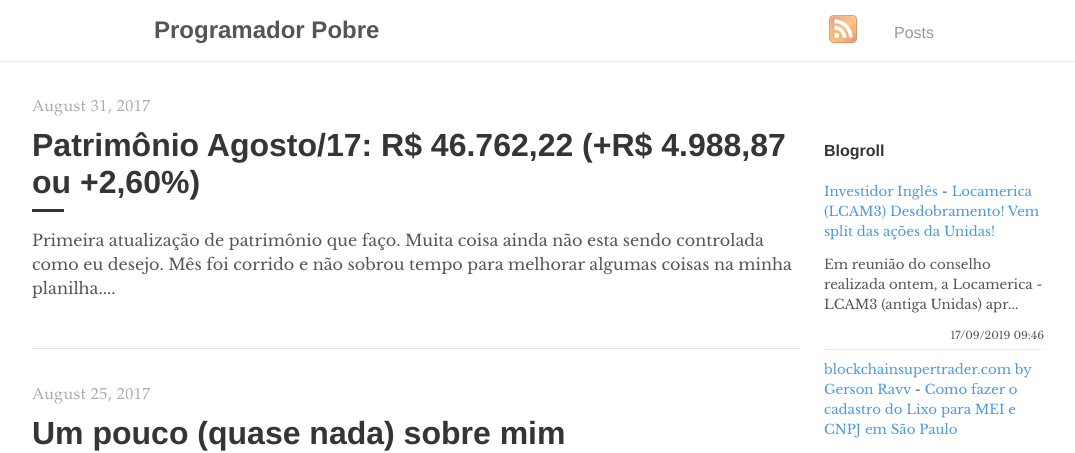
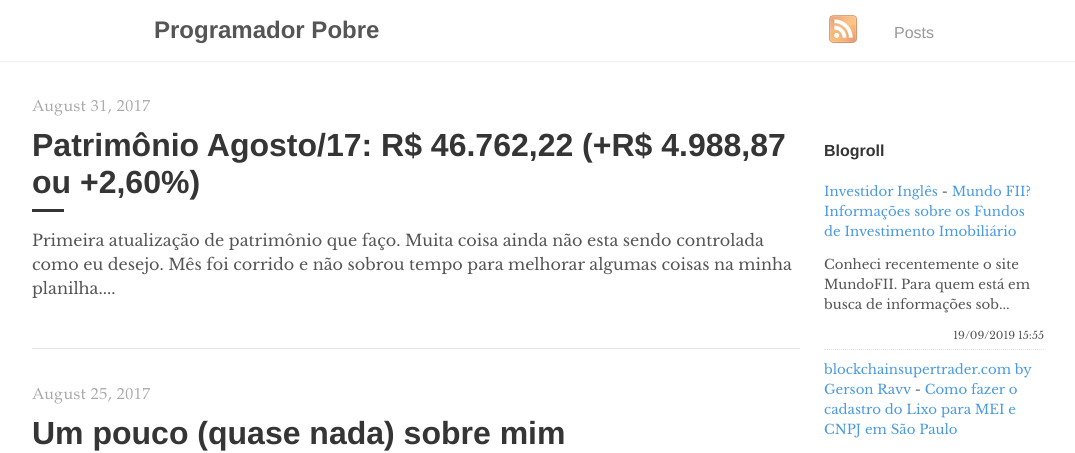
Before and after one commit to programadorpobre/programadorpobre.github.io, a Jekyll site: the page built from index.html, in a window 1280 px wide. Shown: the top 453 px of the page, without its empty margins (96-1171 px from the left). Built offline with Jekyll 4.4.1, drawn with Linux system fonts in a browser that asks for light colours; the list of posts is cut into pages by our own code; comment, search, counter and statistics services are not loaded.

Commit message:
[ci skip] travis #775

```diff
--- a/_includes/feed-entries.html
+++ b/_includes/feed-entries.html
@@ -1,7 +1,7 @@
 <div class="feed-entry">
-    <a class="feed-entry-site-name" href="https://www.investidoringles.com/">Investidor Inglês</a> - <a class="feed-entry-title" href="https://www.investidoringles.com/2019/09/locamerica-lcam3-desdobramento-split-unidas.html">Locamerica (LCAM3) Desdobramento! Vem split das ações da Unidas!</a>
-    <p class="feed-entry-summary">Em reunião do conselho realizada ontem, a Locamerica - LCAM3 (antiga Unidas) apr...</p>
-    <time datetime="2019-09-17T09:46:00.000-03:00">17/09/2019 09:46</time>
+    <a class="feed-entry-site-name" href="https://www.investidoringles.com/">Investidor Inglês</a> - <a class="feed-entry-title" href="https://www.investidoringles.com/2019/09/informacoes-sobre-fundos-investimento-imobiliarios.html">Mundo FII? Informações sobre os Fundos de Investimento Imobiliário</a>
+    <p class="feed-entry-summary">Conheci recentemente o site MundoFII. Para quem está em busca de informações sob...</p>
+    <time datetime="2019-09-19T15:55:00.000-03:00">19/09/2019 15:55</time>
 </div>
 <div class="feed-entry">
     <a class="feed-entry-site-name" href="http://www.blockchainsupertrader.com/">blockchainsupertrader.com by Gerson Ravv</a> - <a class="feed-entry-title" href="http://www.blockchainsupertrader.com/2019/09/como-fazer-o-cadastro-do-lixo-para-mei.html">Como fazer o cadastro do Lixo para MEI e CNPJ em São Paulo</a>
```
